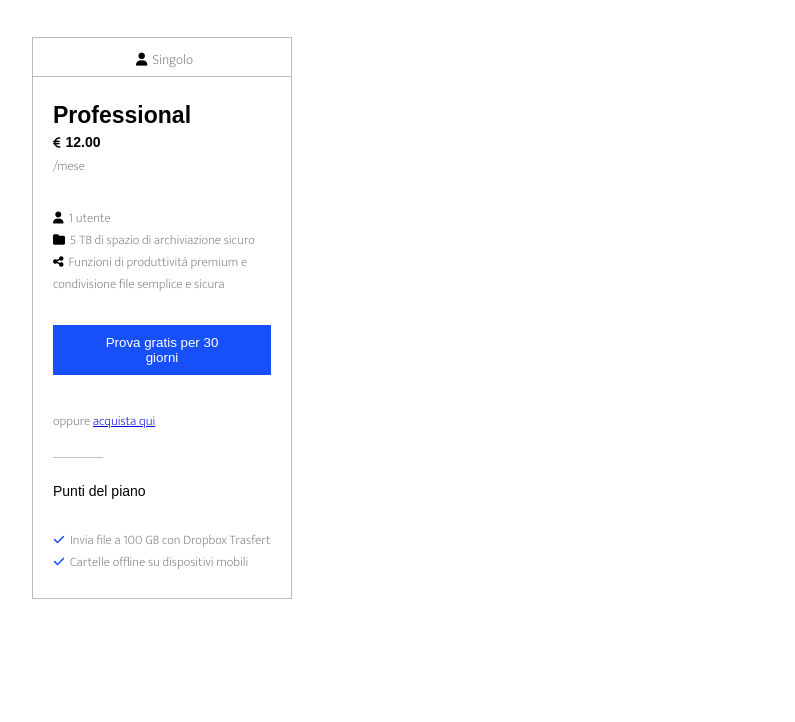
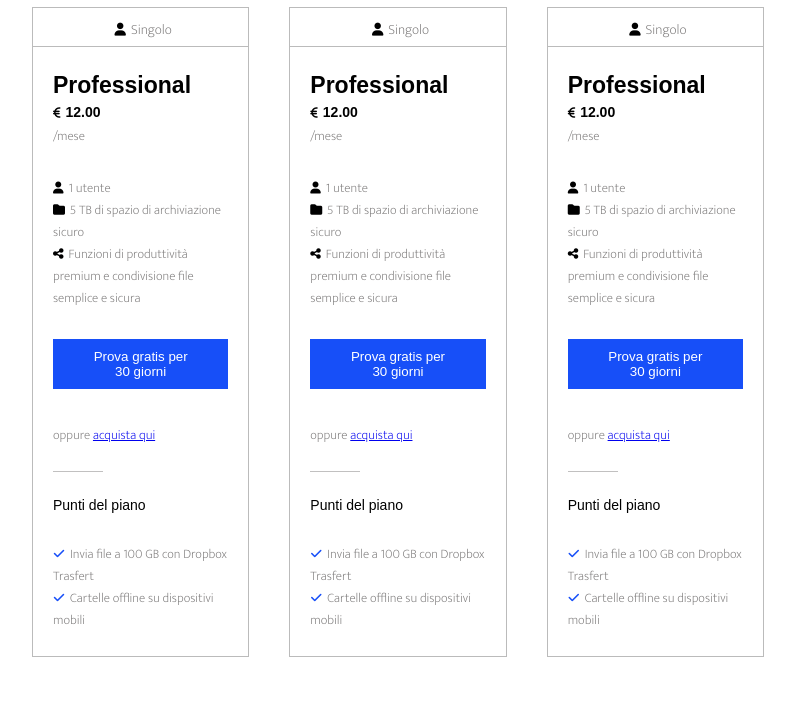
Before and after one commit to Saraesp/htmlcss-dropbox, a plain HTML site: page index.html in a window 1280 px wide. Shown: the part 813-1535 px from the top of the page, without its empty margins (252-1047 px from the left). Drawn offline with Linux system fonts and the light colour scheme; a web font is replaced by a local one.

Commit message:
margin_colonne

```diff
--- a/css/style.css
+++ b/css/style.css
@@ -71,10 +71,6 @@ h1{
 }
 
 /*Seconda riga*/
-.row{
-    position: relative;
-}
-
 .col-text{
     width: 30%;
     padding-top: 15px;
@@ -99,18 +95,24 @@ h1{
 .col-jumbo img{
     height: 350px;
     position: absolute;
-    right: 0;
-    top: 30px;
+    left: 520px;
+    top: 300px;
 }
 
 /*SECONDA PARTE MAIN*/
 
 .section{
-    padding: 120px 0 0 60px;
+    padding: 90px 0 0 60px;
 }
 
 .padding{
     padding: 25px 20px;
+}
+
+.row-fat{
+    display: flex;
+    align-items: center;
+    justify-content: center;
 }
 
 h2{
@@ -135,6 +137,7 @@ h3{
 
 .col-fat{
     margin-top: 10px;
+    margin-right: 40px;
     width: 260px;
     border: 1px solid rgb(187, 187, 187);
 }
--- a/index.html
+++ b/index.html
@@ -71,7 +71,7 @@
                     <input type="radio" checked="checked" name="radio">
                     Fatturazione annuale
                 </div>
-                <div class="row">
+                <div class="row-fat">
                     <div class="col-fat">
                         <p class="border-bottom"><i class="icon-user fa-solid fa-user"></i>Singolo</p>
                         <div class="padding">
@@ -103,11 +103,75 @@
                                 </ul>
                             </nav>
                         </div>
+                    </div>
 
+                    <div class="col-fat">
+                        <p class="border-bottom"><i class="icon-user fa-solid fa-user"></i>Singolo</p>
+                        <div class="padding">
+                            <h3>
+                                Professional
+                            </h3>
+                            <p class="grassetto"><i class="fa-solid fa-euro-sign"></i><strong>12.00</strong></p>
+                            <p>/mese</p>
+
+                            <nav>
+                                <ul>
+                                    <li><i class="icon fa-solid fa-user"></i>1 utente</li>
+                                    <li><i class="icon  fa-solid fa-folder"></i>5 TB di spazio di archiviazione sicuro</li>
+                                    <li><i class="icon fa-solid fa-share-nodes"></i>Funzioni di produttivit&agrave; premium e condivisione file semplice e sicura</li>
+                                </ul>
+                            </nav>
+                            <div>
+                                <button>Prova gratis per 30 giorni</button>
+                            </div>
+                            <p>oppure  <a href="acquista qui">acquista qui</a></p>
+
+                            <hr>
+
+                            <p class="grassetto">Punti del piano</p>
+                            <nav>
+                                <ul>
+                                    <li><i class="icon fa-solid fa-check"></i>Invia file a 100 GB con Dropbox Trasfert</li>
+                                    <li><i class="icon fa-solid fa-check"></i>Cartelle offline su dispositivi mobili</li>
+                                </ul>
+                            </nav>
+                        </div>
                     </div>
-                    <div></div>
-                    <div></div>
+
+                    <div class="col-fat">
+                        <p class="border-bottom"><i class="icon-user fa-solid fa-user"></i>Singolo</p>
+                        <div class="padding">
+                            <h3>
+                                Professional
+                            </h3>
+                            <p class="grassetto"><i class="fa-solid fa-euro-sign"></i><strong>12.00</strong></p>
+                            <p>/mese</p>
+
+                            <nav>
+                                <ul>
+                                    <li><i class="icon fa-solid fa-user"></i>1 utente</li>
+                                    <li><i class="icon  fa-solid fa-folder"></i>5 TB di spazio di archiviazione sicuro</li>
+                                    <li><i class="icon fa-solid fa-share-nodes"></i>Funzioni di produttivit&agrave; premium e condivisione file semplice e sicura</li>
+                                </ul>
+                            </nav>
+                            <div>
+                                <button>Prova gratis per 30 giorni</button>
+                            </div>
+                            <p>oppure  <a href="acquista qui">acquista qui</a></p>
+
+                            <hr>
+
+                            <p class="grassetto">Punti del piano</p>
+                            <nav>
+                                <ul>
+                                    <li><i class="icon fa-solid fa-check"></i>Invia file a 100 GB con Dropbox Trasfert</li>
+                                    <li><i class="icon fa-solid fa-check"></i>Cartelle offline su dispositivi mobili</li>
+                                </ul>
+                            </nav>
+                        </div>
+                    </div>
                 </div>
+
                 <div class="row">
                     <div class="col-team">
 
```
